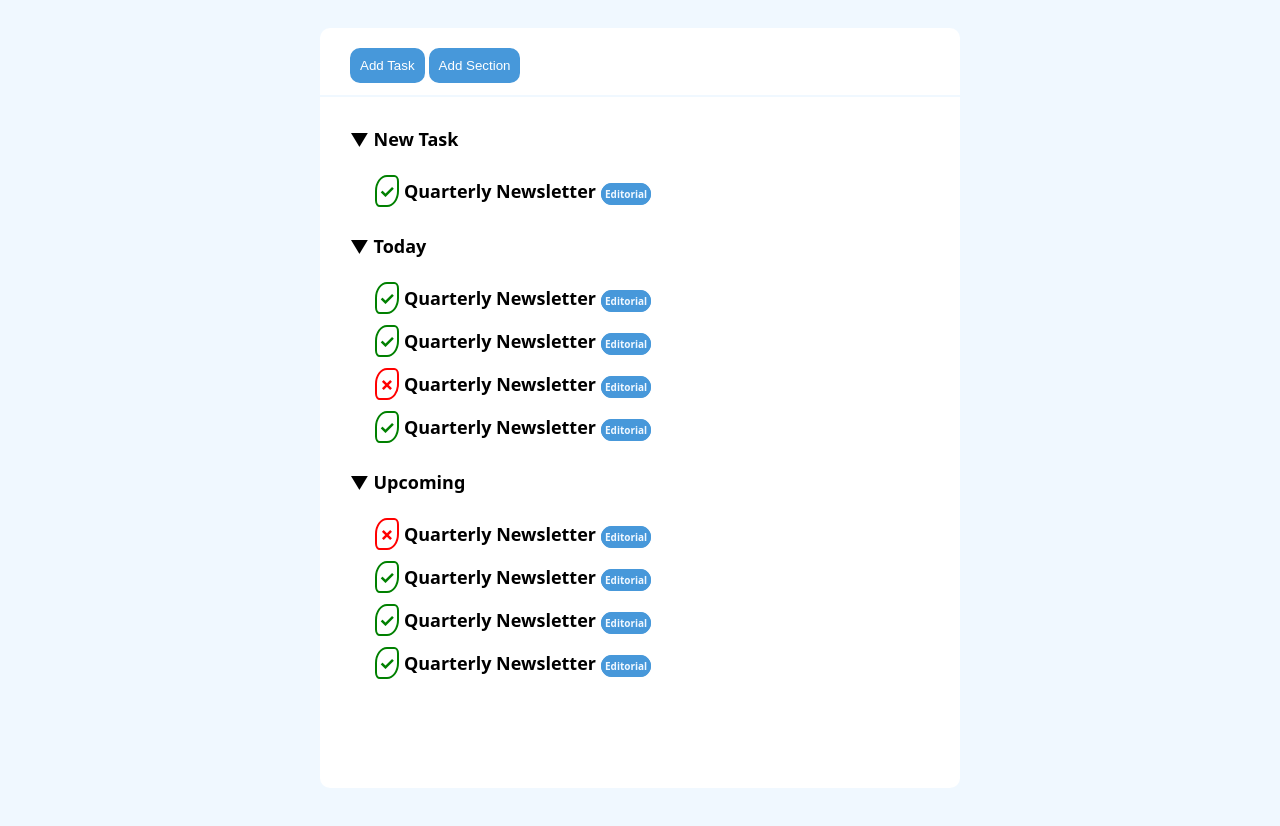
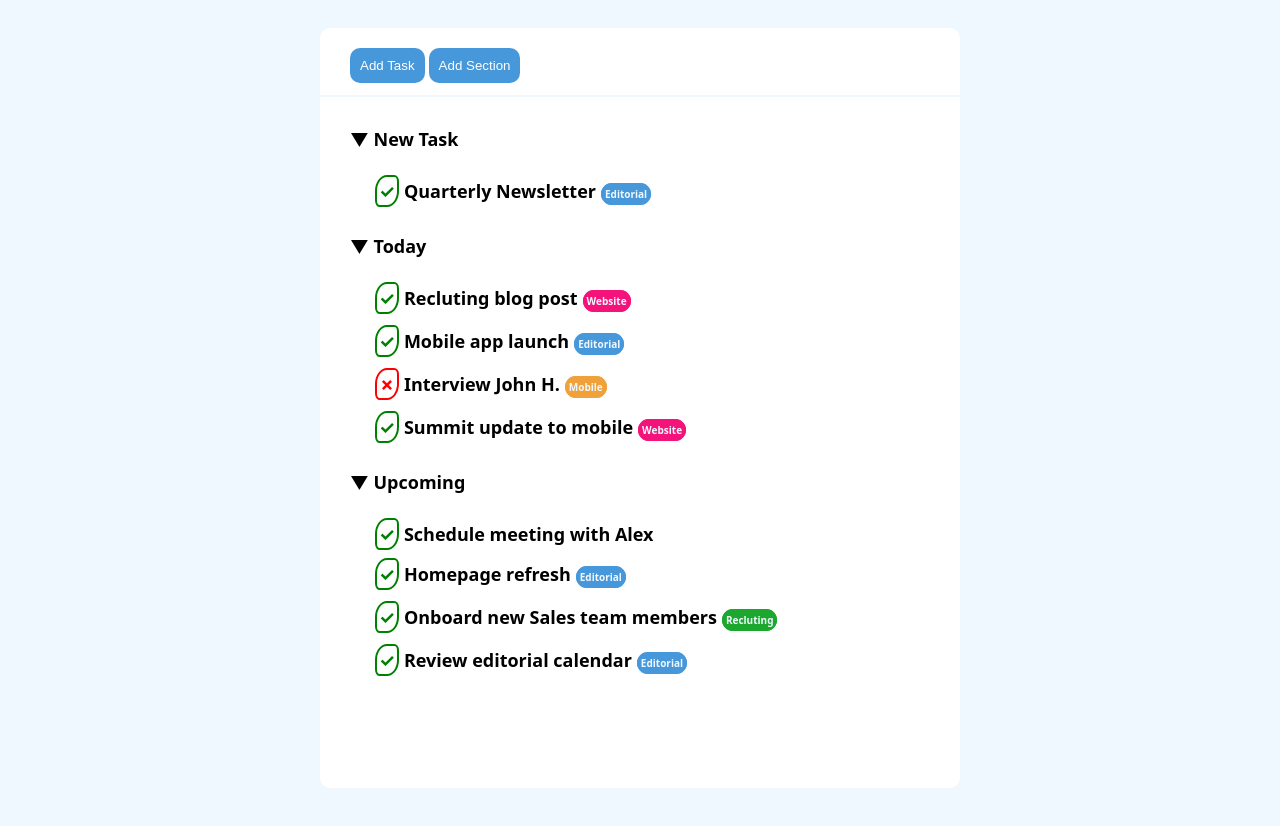
Before and after one commit to LupoArticoblu/html-css-toboolist, a plain HTML site: page index.html in a window 1280 px wide. Shown: the part 122-948 px from the top of the page. Drawn offline with Linux system fonts and the light colour scheme.

Commit message:
[add] regole css after e liste

```diff
--- a/index.html
+++ b/index.html
@@ -41,20 +41,20 @@
       <div class="today">
         Today
         <ul>
-          <li>Quarterly Newsletter</li>
-          <li>Quarterly Newsletter</li>
-          <li class="no">Quarterly Newsletter</li>
-          <li>Quarterly Newsletter</li>
+          <li class="su">Recluting blog post</li>
+          <li>Mobile app launch</li>
+          <li class="no">Interview John H.</li>
+          <li class="su">Summit update to mobile</li>
         </ul>
       </div>
 
       <div class="upcoming">
         Upcoming
         <ul>
-          <li class="no">Quarterly Newsletter</li>
-          <li>Quarterly Newsletter</li>
-          <li>Quarterly Newsletter</li>
-          <li>Quarterly Newsletter</li>
+          <li class="bo">Schedule meeting with Alex</li>
+          <li>Homepage refresh</li>
+          <li class="pu">Onboard new Sales team members</li>
+          <li>Review editorial calendar</li>
         </ul>
       </div>
     </section>
--- a/style.css
+++ b/style.css
@@ -99,3 +99,40 @@ li::after{
   border-color: red;
   color: red;
 }
+
+.no::after{
+  content: 'Mobile';
+  margin-left: 5px;
+  padding: 2px;
+  font-size: 10px;
+  border: 2px solid rgb(240, 161, 58);
+  background-color: rgb(240, 161, 58);
+  color: aliceblue;
+  border-radius: 20px;
+}
+
+.su::after{
+  content: 'Website';
+  margin-left: 5px;
+  padding: 2px;
+  font-size: 10px;
+  border: 2px solid rgb(243, 19, 123);
+  background-color: rgb(243, 19, 123);
+  color: aliceblue;
+  border-radius: 20px;
+}
+
+.pu::after{
+  content: 'Recluting';
+  margin-left: 5px;
+  padding: 2px;
+  font-size: 10px;
+  border: 2px solid rgb(28, 168, 46);
+  background-color: rgb(28, 168, 46);
+  color: aliceblue;
+  border-radius: 20px;
+}
+
+.bo::after{
+  content: none;
+}
```
